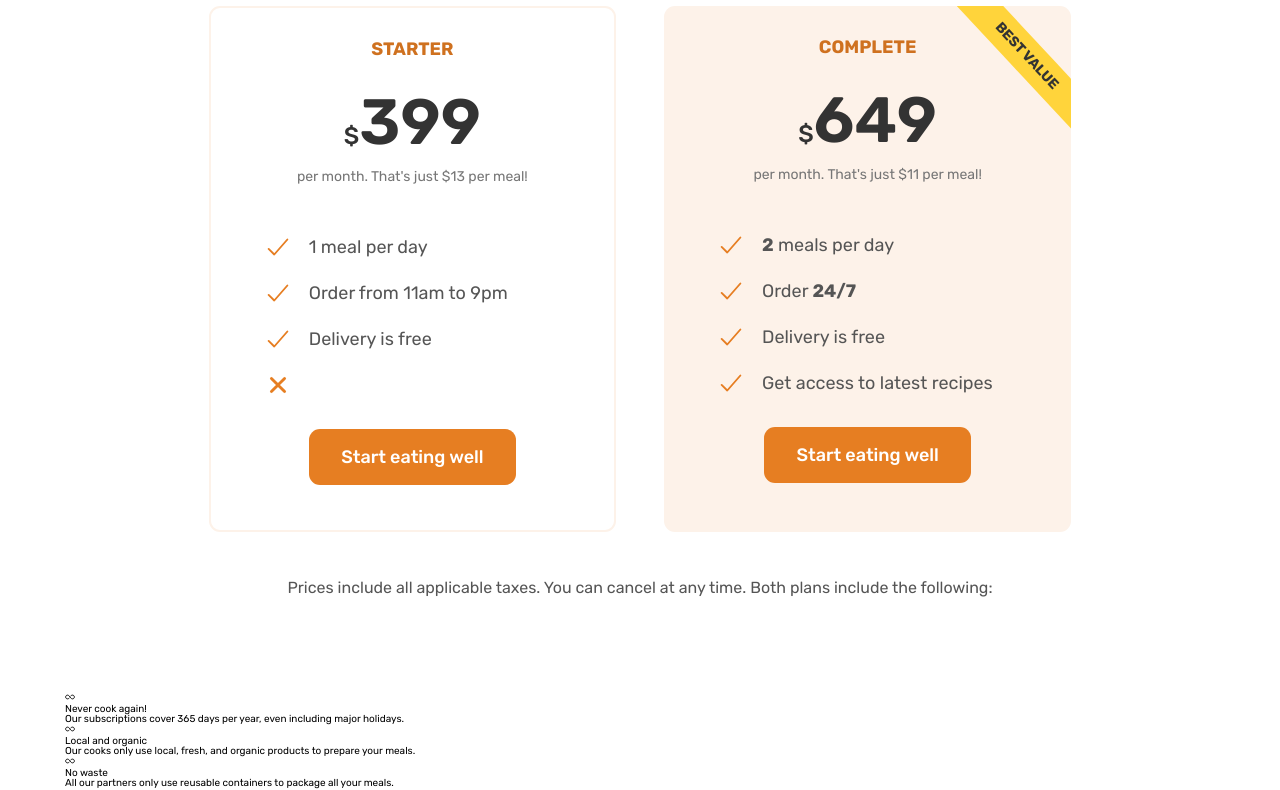
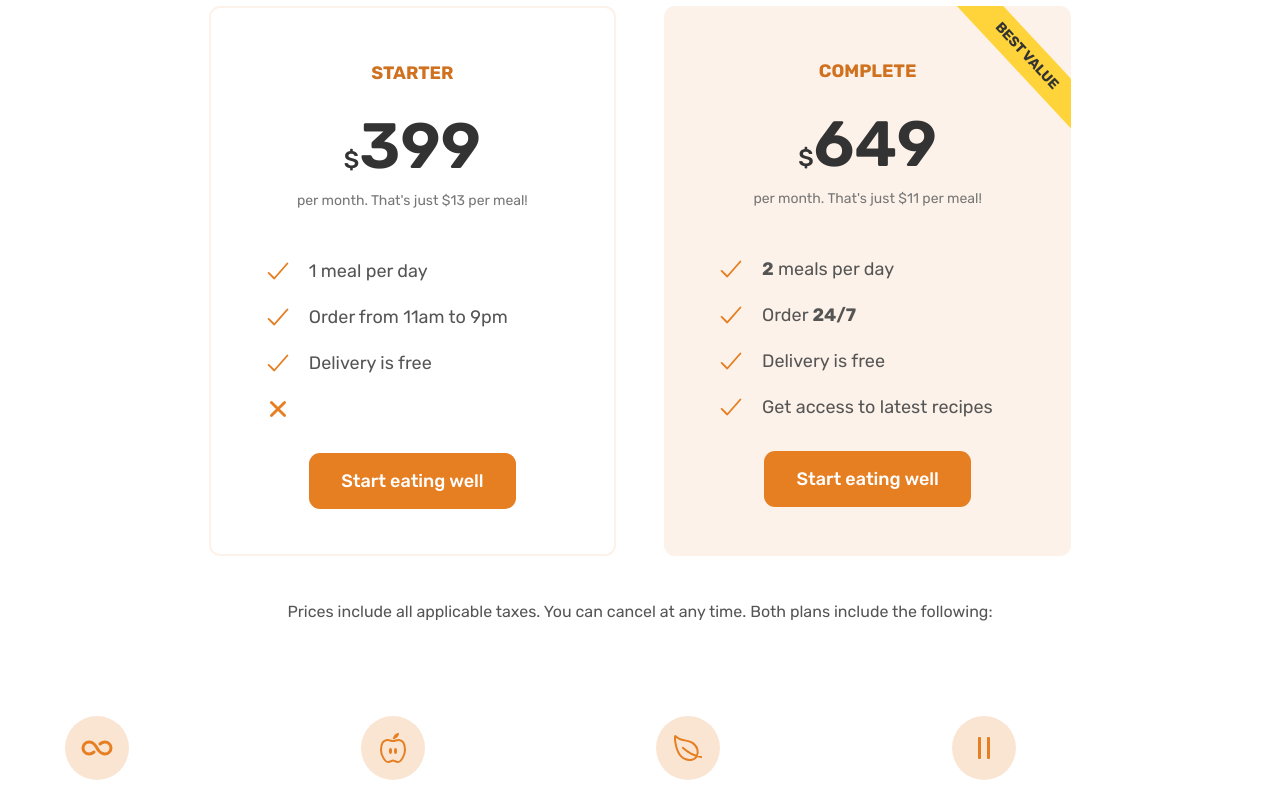
Before and after one commit to LucasPerrotaRoriz/Omnifood, a plain HTML site: page index.html in a window 1280 px wide. Shown: the part 4763-5553 px from the top of the page. Drawn offline with nearby package versions, Linux system fonts and the light colour scheme.

Commit message:
Features section

```diff
--- a/css/style.css
+++ b/css/style.css
@@ -406,6 +406,7 @@
 
 .plan__header {
   text-align: center;
+  margin-block-start: 2.4rem;
   margin-block-end: 4.8rem;
 }
 
@@ -445,6 +446,39 @@
     margin-block-start: 4.8rem;
     color: #555;
 }
+
+/**************************/
+/* FEATURES SECTION */
+/**************************/
+.features {
+  display: grid;
+  grid-template-columns: repeat(auto-fit, minmax(200px, 1fr));
+  column-gap: 3.2rem;
+  row-gap: 2.4rem;
+  margin-block-end: 3.2rem;
+}
+
+.feature__icon {
+  height: 3.2rem;
+  width: 3.2rem;
+  padding: 1.6rem;
+  border-radius: 50%;
+  background-color: #fae5d3;
+  color: #e67e22;
+}
+
+.feature__title {
+  font-size: 2.4rem;
+  font-weight: 600;
+  margin-block: 1.6rem;
+  color: #333;
+}
+
+.feature__text {
+  font-size: 1.8rem;
+  line-height: 1.6;
+  color: #555;
+}
 /**************************/
 /* CTA SECTION */
 /**************************/
--- a/index.html
+++ b/index.html
@@ -531,7 +531,7 @@
             </div>
 
             <div class="feature">
-              <ion-icon class="feature__icon" name="infinite"></ion-icon>
+              <ion-icon class="feature__icon" name="nutrition-outline"></ion-icon>
               <p class="feature__title">Local and organic</p>
               <p class="feature__text">
                 Our cooks only use local, fresh, and organic products to prepare
@@ -540,7 +540,7 @@
             </div>
 
             <div class="feature">
-              <ion-icon class="feature__icon" name="infinite"></ion-icon>
+              <ion-icon class="feature__icon" name="leaf-outline"></ion-icon>
               <p class="feature__title">No waste</p>
               <p class="feature__text">
                 All our partners only use reusable containers to package all
@@ -549,7 +549,7 @@
             </div>
 
             <div class="feature">
-              <ion-icon class="feature__icon" name="infinite"></ion-icon>
+              <ion-icon class="feature__icon" name="pause-outline"></ion-icon>
               <p class="feature__title">Pause anytime</p>
               <p class="feature__text">
                 Going on vacation? Just pause your subscription, and we refund
```
